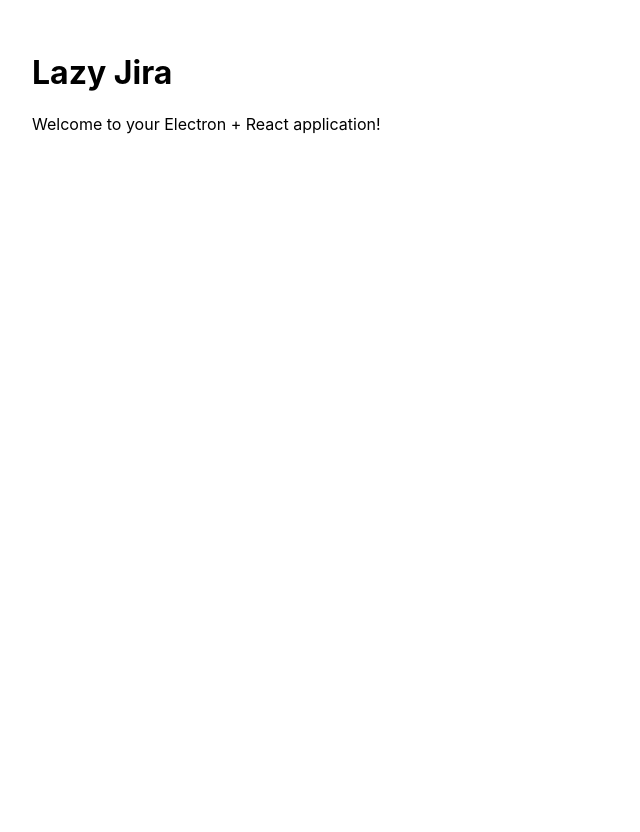
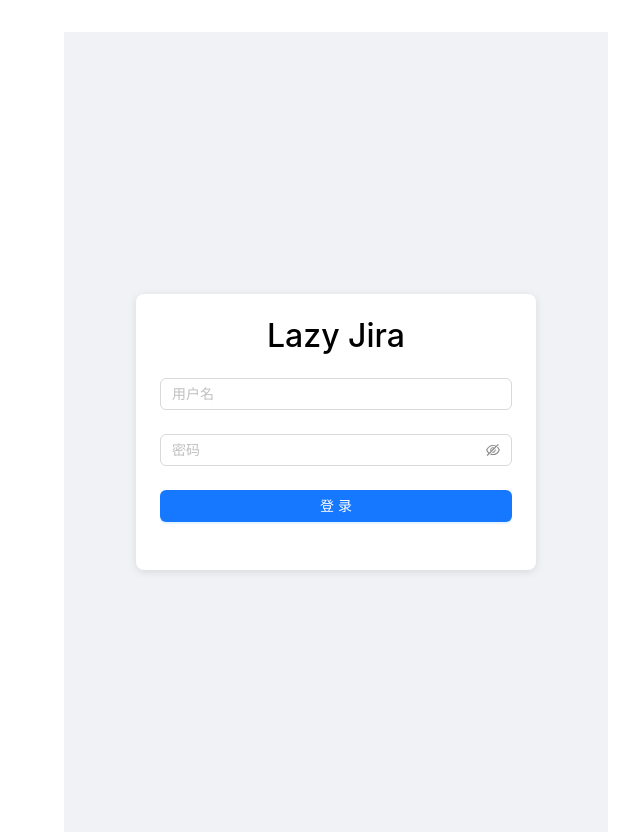
Before and after one commit to HaoYan-A/lazy-jira, a React (Vite) app: page /login in a window 1280 px wide. Shown: the whole page, without its empty margins (304-944 px from the left). Before the commit the page ends 800 px from the top, so only its background shows below. Built offline with nearby package versions, Linux system fonts and the light colour scheme.

Commit message:
feat: 完成登录功能实现

```diff
--- a/package.json
+++ b/package.json
@@ -42,6 +42,9 @@
   "dependencies": {
     "electron-squirrel-startup": "^1.0.1",
     "react": "^18.2.0",
-    "react-dom": "^18.2.0"
+    "react-dom": "^18.2.0",
+    "react-router-dom": "^6.22.3",
+    "axios": "^1.6.7",
+    "antd": "^5.15.2"
   }
 }
--- a/src/App.tsx
+++ b/src/App.tsx
@@ -1,11 +1,18 @@
 import React from 'react';
+import { BrowserRouter as Router, Routes, Route, Navigate } from 'react-router-dom';
+import Login from './pages/Login';
+import Home from './pages/Home';
+import 'antd/dist/reset.css';
 
 const App: React.FC = () => {
   return (
-    <div className="app">
-      <h1>Lazy Jira</h1>
-      <p>Welcome to your Electron + React application!</p>
-    </div>
+    <Router>
+      <Routes>
+        <Route path="/login" element={<Login />} />
+        <Route path="/home" element={<Home />} />
+        <Route path="/" element={<Navigate to="/login" replace />} />
+      </Routes>
+    </Router>
   );
 };
 
--- /dev/null
+++ b/src/pages/Home.tsx
@@ -0,0 +1,17 @@
+import React from 'react';
+
+const Home: React.FC = () => {
+  return (
+    <div style={{
+      height: '100vh',
+      display: 'flex',
+      justifyContent: 'center',
+      alignItems: 'center',
+      background: '#f0f2f5'
+    }}>
+      <h1>Hello, Welcome to Lazy Jira!</h1>
+    </div>
+  );
+};
+
+export default Home;
--- /dev/null
+++ b/src/pages/Login.tsx
@@ -0,0 +1,79 @@
+import React from 'react';
+import { Form, Input, Button, message } from 'antd';
+import { useNavigate } from 'react-router-dom';
+import axios from 'axios';
+
+interface LoginForm {
+  username: string;
+  password: string;
+}
+
+const Login: React.FC = () => {
+  const navigate = useNavigate();
+
+  const onFinish = async (values: LoginForm) => {
+    try {
+      const auth = btoa(`${values.username}:${values.password}`);
+      const response = await axios.get('/api/rest/auth/1/session', {
+        headers: {
+          'Authorization': `Basic ${auth}`,
+          'Accept': '*/*'
+        }
+      });
+
+      if (response.status === 200) {
+        message.success('登录成功');
+        navigate('/home');
+      }
+    } catch (error) {
+      message.error('登录失败，请检查用户名和密码');
+    }
+  };
+
+  return (
+    <div style={{
+      height: '100vh',
+      display: 'flex',
+      justifyContent: 'center',
+      alignItems: 'center',
+      background: '#f0f2f5'
+    }}>
+      <div style={{
+        width: 400,
+        padding: 24,
+        background: 'white',
+        borderRadius: 8,
+        boxShadow: '0 2px 8px rgba(0,0,0,0.1)'
+      }}>
+        <h1 style={{ textAlign: 'center', marginBottom: 24 }}>Lazy Jira</h1>
+        <Form
+          name="login"
+          onFinish={onFinish}
+          autoComplete="off"
+        >
+          <Form.Item
+            name="username"
+            rules={[{ required: true, message: '请输入用户名' }]}
+          >
+            <Input placeholder="用户名" />
+          </Form.Item>
+
+          <Form.Item
+            name="password"
+            rules={[{ required: true, message: '请输入密码' }]}
+          >
+            <Input.Password placeholder="密码" />
+          </Form.Item>
+
+          <Form.Item>
+            <Button type="primary" htmlType="submit" block>
+              登录
+            </Button>
+          </Form.Item>
+        </Form>
+      </div>
+    </div>
+  );
+};
+
+export default Login;
```
Also changed, not shown: vite.renderer.config.ts (+9 -0 lines), 1 other file (tests, documents, lock files or other folders).
